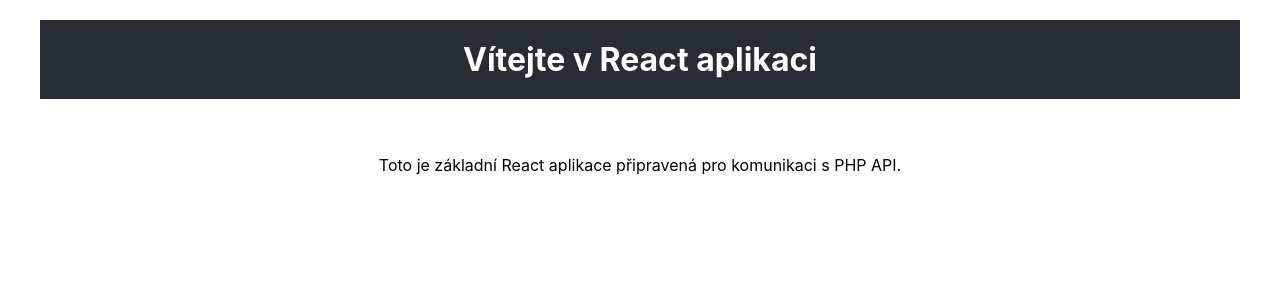
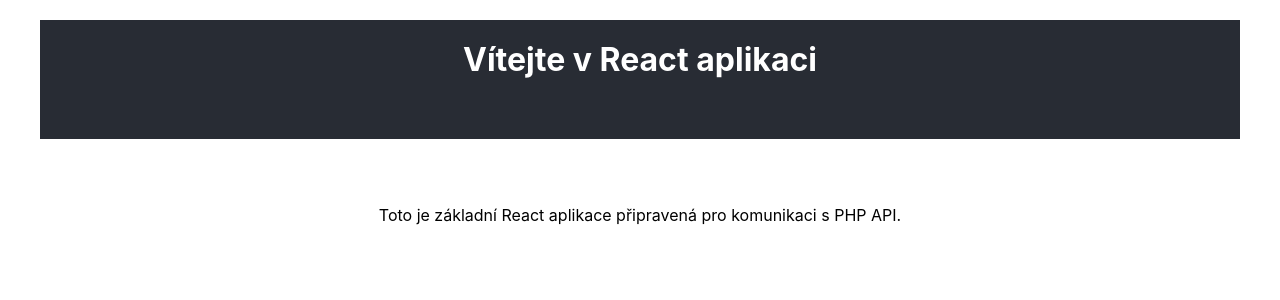
Before and after one commit to richard03/fire, a React (Create React App) app: page / in a window 1280 px wide. Shown: the top 300 px of the page. Built offline with nearby package versions, Linux system fonts and the light colour scheme.

Commit message:
Google OAuth login

```diff
--- a/package.json
+++ b/package.json
@@ -3,10 +3,12 @@
   "version": "1.0.0",
   "private": true,
   "dependencies": {
+    "@react-oauth/google": "^0.12.2",
+    "axios": "^1.6.2",
+    "jwt-decode": "^4.0.0",
     "react": "^18.2.0",
     "react-dom": "^18.2.0",
-    "react-scripts": "5.0.1",
-    "axios": "^1.6.2"
+    "react-scripts": "5.0.1"
   },
   "scripts": {
     "start": "react-scripts start",
--- a/src/App.css
+++ b/src/App.css
@@ -1,12 +1,13 @@
 .app-container {
   text-align: center;
+  padding: 20px;
 }
 
 header {
   background-color: #282c34;
   padding: 20px;
   color: white;
-  margin-bottom: 20px;
+  margin-bottom: 30px;
 }
 
 h1 {
@@ -17,3 +18,38 @@ h1 {
 main {
   padding: 20px;
 }
+
+.user-info {
+  display: flex;
+  align-items: center;
+  justify-content: center;
+  gap: 15px;
+  margin-top: 20px;
+}
+
+.user-avatar {
+  width: 40px;
+  height: 40px;
+  border-radius: 50%;
+  object-fit: cover;
+}
+
+.logout-button {
+  padding: 8px 16px;
+  background-color: #dc3545;
+  color: white;
+  border: none;
+  border-radius: 4px;
+  cursor: pointer;
+  font-size: 14px;
+  transition: background-color 0.2s;
+}
+
+.logout-button:hover {
+  background-color: #c82333;
+}
+
+/* Styling pro Google přihlašovací tlačítko */
+.google-login-button {
+  margin: 20px auto;
+}
--- a/src/App.js
+++ b/src/App.js
@@ -1,5 +1,56 @@
 import React from 'react';
+import { GoogleOAuthProvider, GoogleLogin } from '@react-oauth/google';
+import { AuthProvider, useAuth } from './contexts/AuthContext';
 import './App.css';
+
+/**
+ * Komponenta pro zobrazení přihlašovacího tlačítka
+ * @returns {JSX.Element} Přihlašovací komponenta
+ */
+const LoginButton = () => {
+  const { login } = useAuth();
+
+  return (
+    <GoogleLogin
+      onSuccess={(credentialResponse) => {
+        login(credentialResponse.credential);
+      }}
+      onError={() => {
+        console.log('Login Failed');
+      }}
+    />
+  );
+};
+
+/**
+ * Komponenta pro zobrazení hlavního obsahu
+ * @returns {JSX.Element} Hlavní obsah aplikace
+ */
+const MainContent = () => {
+  const { user, logout } = useAuth();
+
+  return (
+    <div className="app-container">
+      <header>
+        <h1>Vítejte v React aplikaci</h1>
+        {user ? (
+          <div className="user-info">
+            <img src={user.picture} alt={user.name} className="user-avatar" />
+            <span>Vítejte, {user.name}</span>
+            <button onClick={logout} className="logout-button">
+              Odhlásit
+            </button>
+          </div>
+        ) : (
+          <LoginButton />
+        )}
+      </header>
+      <main>
+        <p>Toto je základní React aplikace připravená pro komunikaci s PHP API.</p>
+      </main>
+    </div>
+  );
+};
 
 /**
  * Hlavní komponenta aplikace
@@ -7,14 +58,11 @@ import './App.css';
  */
 function App() {
   return (
-    <div className="app-container">
-      <header>
-        <h1>Vítejte v React aplikaci</h1>
-      </header>
-      <main>
-        <p>Toto je základní React aplikace připravená pro komunikaci s PHP API.</p>
-      </main>
-    </div>
+    <GoogleOAuthProvider clientId="967451125866-u5kemj2ph7ucf36qgkrsntre674sqsjv.apps.googleusercontent.com">
+      <AuthProvider>
+        <MainContent />
+      </AuthProvider>
+    </GoogleOAuthProvider>
   );
 }
 
--- /dev/null
+++ b/src/contexts/AuthContext.js
@@ -0,0 +1,65 @@
+import React, { createContext, useState, useContext, useEffect } from 'react';
+import { jwtDecode } from 'jwt-decode';
+
+/**
+ * Context pro správu autentizace uživatele
+ */
+const AuthContext = createContext(null);
+
+/**
+ * Provider komponenta pro AuthContext
+ * @param {Object} props - Vlastnosti komponenty
+ * @param {React.ReactNode} props.children - Dětské komponenty
+ */
+export const AuthProvider = ({ children }) => {
+    const [user, setUser] = useState(null);
+
+    useEffect(() => {
+        // Načtení uživatele z localStorage při startu aplikace
+        const storedUser = localStorage.getItem('user');
+        if (storedUser) {
+            setUser(JSON.parse(storedUser));
+        }
+    }, []);
+
+    /**
+     * Přihlášení uživatele
+     * @param {Object} credential - Google OAuth credential
+     */
+    const login = (credential) => {
+        const decoded = jwtDecode(credential);
+        const userData = {
+            email: decoded.email,
+            name: decoded.name,
+            picture: decoded.picture
+        };
+        setUser(userData);
+        localStorage.setItem('user', JSON.stringify(userData));
+    };
+
+    /**
+     * Odhlášení uživatele
+     */
+    const logout = () => {
+        setUser(null);
+        localStorage.removeItem('user');
+    };
+
+    return (
+        <AuthContext.Provider value={{ user, login, logout }}>
+            {children}
+        </AuthContext.Provider>
+    );
+};
+
+/**
+ * Hook pro přístup k autentizačnímu kontextu
+ * @returns {Object} Autentizační kontext
+ */
+export const useAuth = () => {
+    const context = useContext(AuthContext);
+    if (!context) {
+        throw new Error('useAuth must be used within an AuthProvider');
+    }
+    return context;
+};
```
Also changed, not shown: 1 other file (tests, documents, lock files or other folders).
